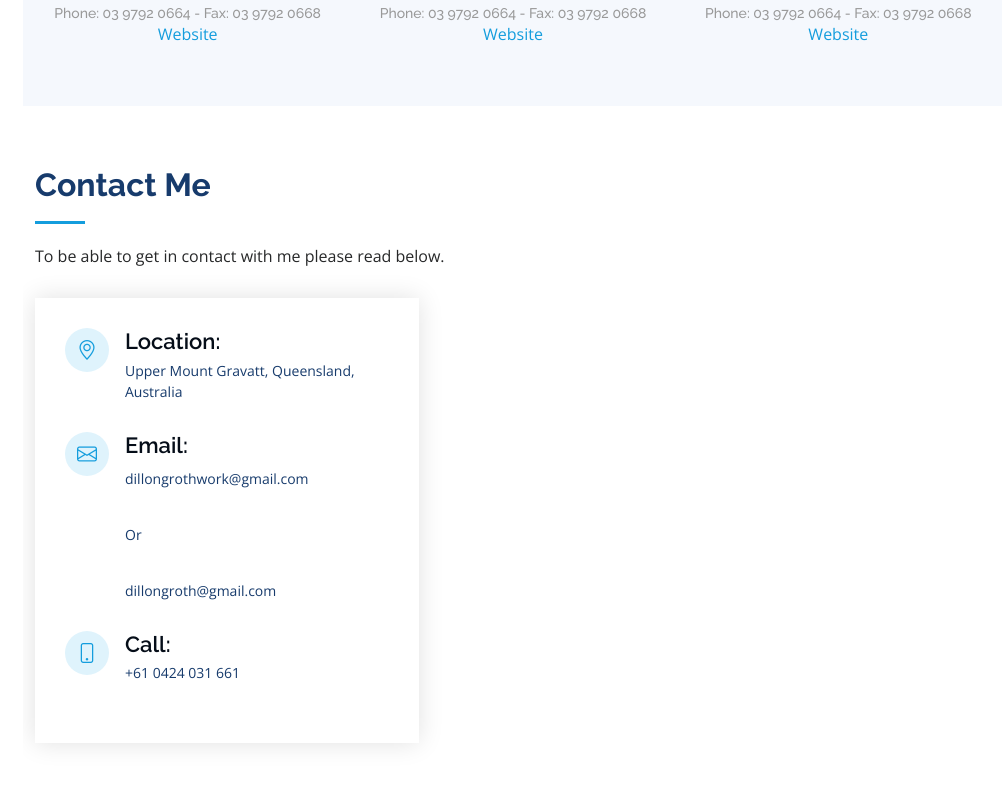
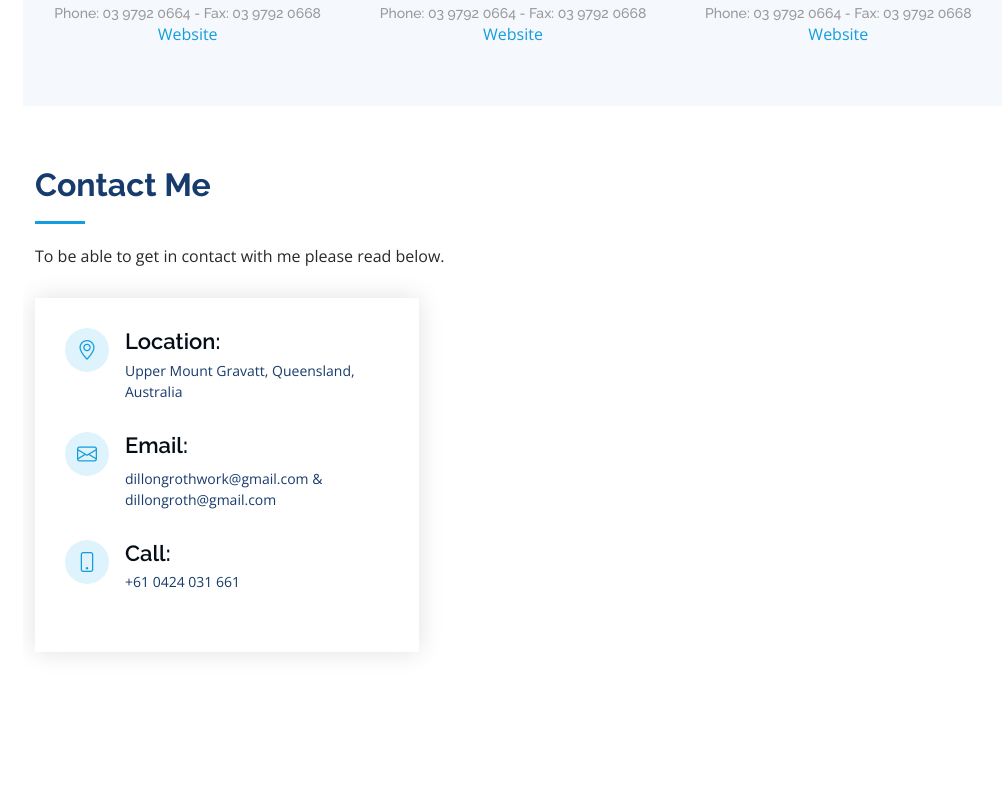
Before and after one commit to FaZeLee/FaZeLee.github.io, a plain HTML site: page index.html in a window 1280 px wide. Shown: the part 6782-7567 px from the top of the page, without its empty margins (277-1279 px from the left). Drawn offline with nearby package versions, Linux system fonts and the light colour scheme.

Commit message:
Update index.html

```diff
--- a/index.html
+++ b/index.html
@@ -561,9 +561,7 @@
               <div class="email">
                 <i class="bi bi-envelope"></i>
                 <h4>Email:</h4>
-                <p>dillongrothwork@gmail.com</p>
-                <p>Or</p>
-                <p>dillongroth@gmail.com</p>
+                <p>dillongrothwork@gmail.com &amp; dillongroth@gmail.com</p>
               </div>
 
               <div class="phone">
```
